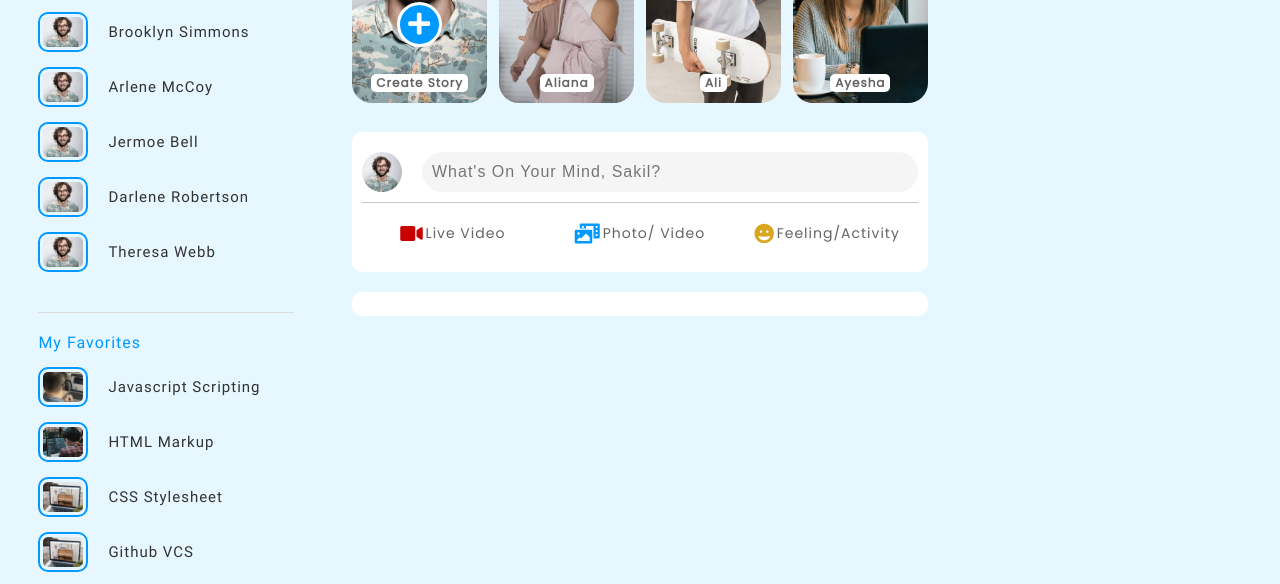
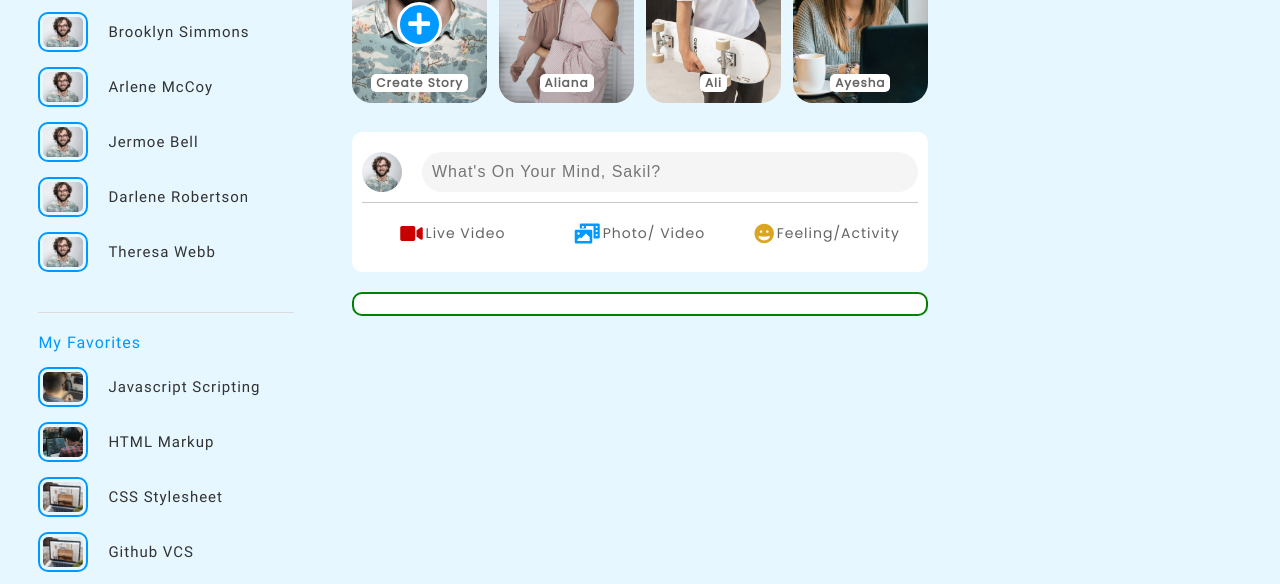
Before and after one commit to aqee4/social-media-app, a plain HTML site: page views/main.html in a window 1280 px wide. Shown: the part 248-832 px from the top of the page. Drawn offline with nearby package versions, Linux system fonts and the light colour scheme; no server answers; a script that the page names is missing.

Commit message:
Update style.css

```diff
--- a/css/style.css
+++ b/css/style.css
@@ -847,6 +847,7 @@
   margin-top: 2rem;
   border-radius: 1rem;
   border: 2px solid #fff;
+  border-color:green;
 }
 
 .postPublished .top {
```
